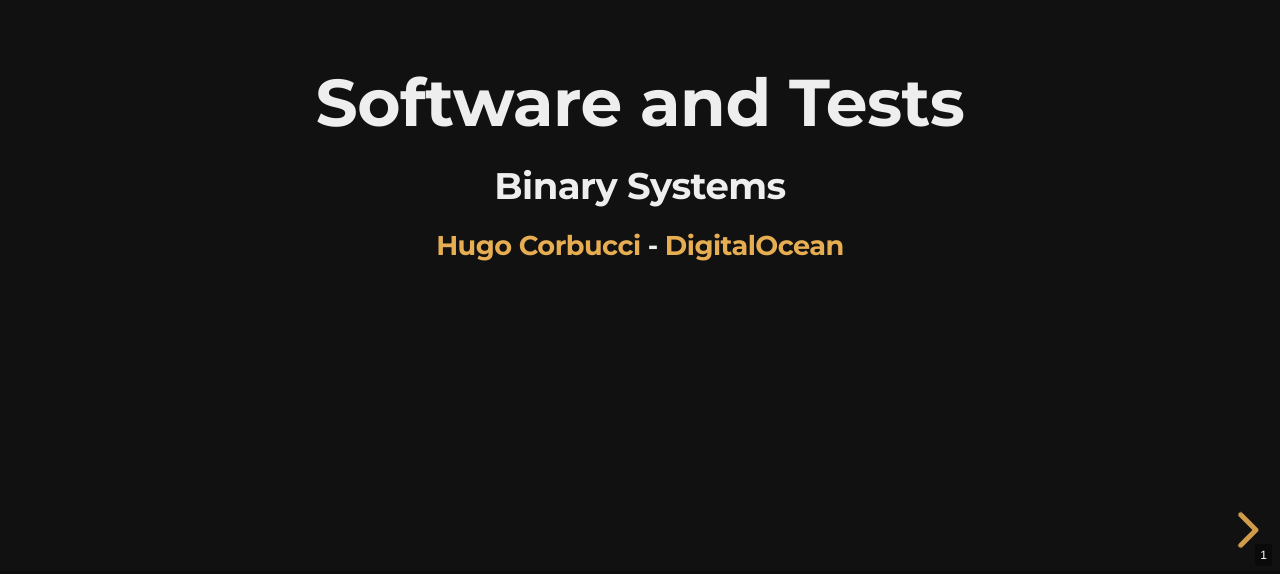
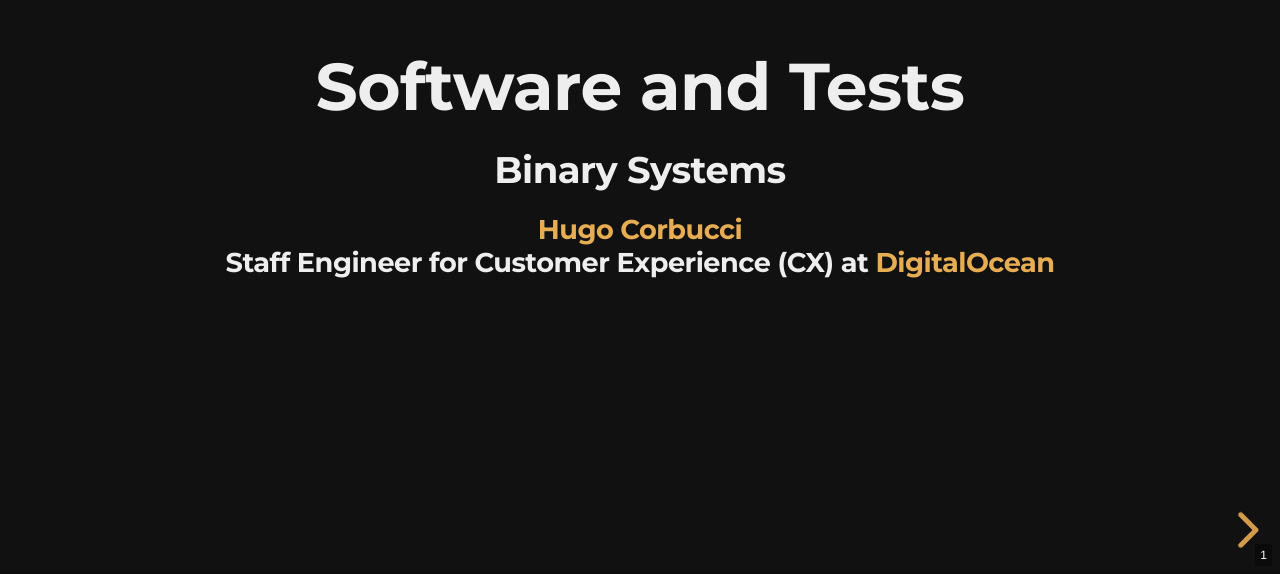
Before and after one commit to hugocorbucci/multitest-go-example, a plain HTML site: page docs/en/index.html in a window 1280 px wide. Shown: the part 226-800 px from the top of the page. Drawn offline with nearby package versions, Linux system fonts and the light colour scheme.

Commit message:
Adding official title

```diff
--- a/docs/en/index.html
+++ b/docs/en/index.html
@@ -40,7 +40,7 @@
           <h1>Software and Tests</h1>
           <h2>Binary Systems</h2>
 
-          <h3><a href="mailto:hcorbucci@digitalocean.com">Hugo Corbucci</a> - <a href="https://www.digitalocean.com">DigitalOcean</a></h3>
+          <h3><a href="mailto:hcorbucci@digitalocean.com">Hugo Corbucci</a><br/>Staff Engineer for Customer Experience (CX) at <a href="https://www.digitalocean.com">DigitalOcean</a></h3>
         </section>
         <section style="height:100%;">
           <h1><a href="https://www.digitalocean.com"><img src="images/DO_Logo_Horizontal_White.png" alt="DigitalOcean logo" style="border:0; background: none;"/></a></h1>
```
